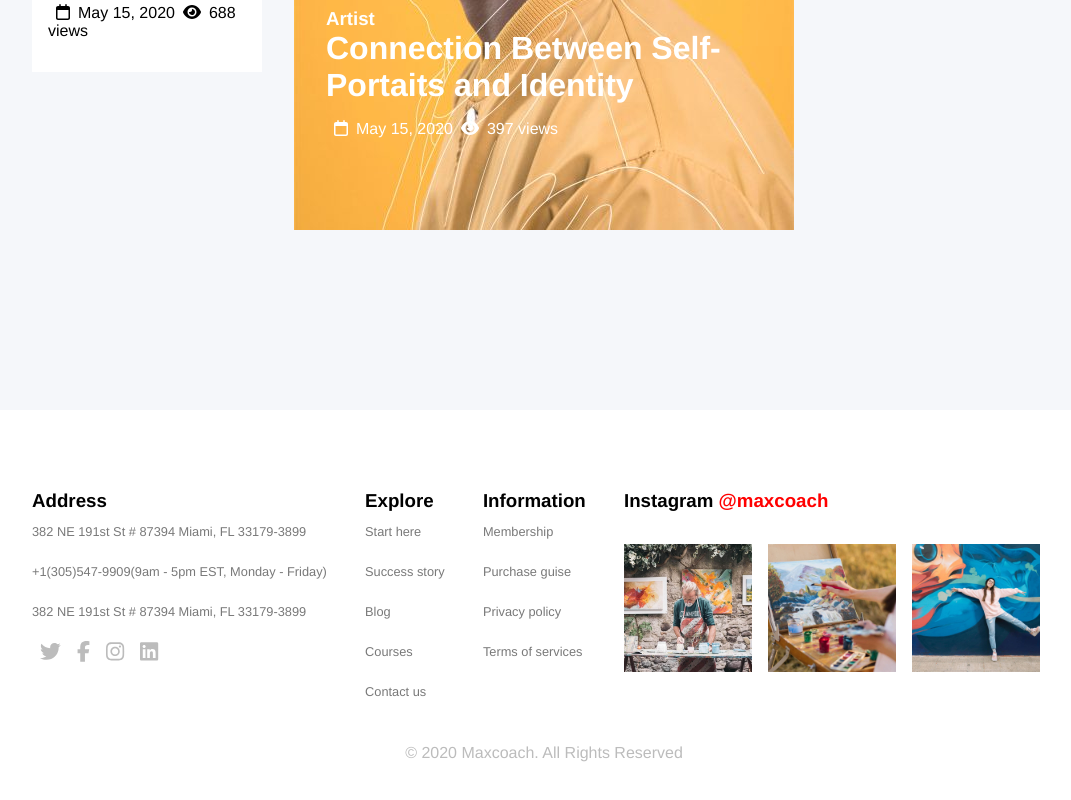
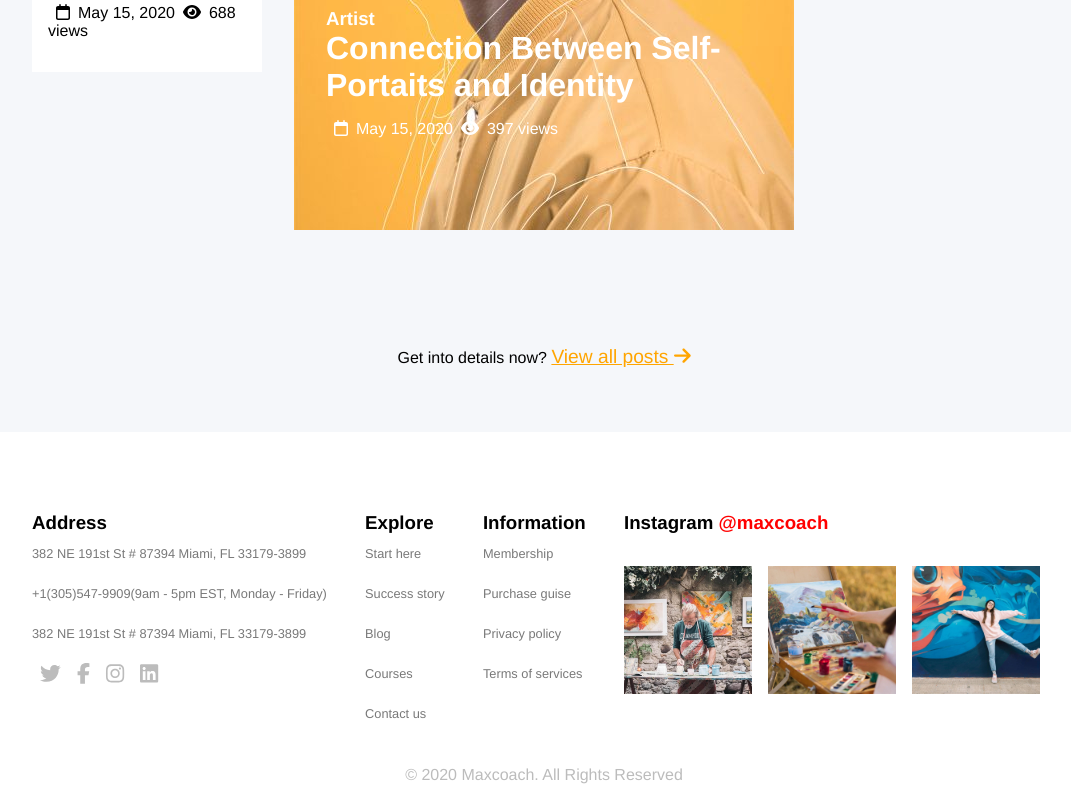
Before and after one commit to Elsti97/proj-html-vuejs, a Vue app: page / in a window 1280 px wide. Shown: the part 4684-5484 px from the top of the page, without its empty margins (96-1167 px from the left). Before the commit the page ends 5462 px from the top, so only its background shows below. Built offline with nearby package versions, Linux system fonts and the light colour scheme; a web font is replaced by a local one.

Commit message:
Added button

```diff
--- a/src/components/main_folder/ContComp2.vue
+++ b/src/components/main_folder/ContComp2.vue
@@ -103,11 +103,14 @@
             </div>
           </div>
         </div>
+        <p>Get into details now? <a href="#" class="c-orange">View all posts <font-awesome-icon icon="fa-solid fa-arrow-right" /></a></p>
       </div>
     </div>
 
     <!--* EVENTS -->
-    <div></div>
+    <div>
+
+    </div>
   </div>
 </template>
 
@@ -216,4 +219,8 @@ export default {
 .m-1{
   margin: 1rem 0;
 }
+.c-orange{
+  color: orange;
+  font-size: 1.2rem;
+}
 </style>
```
